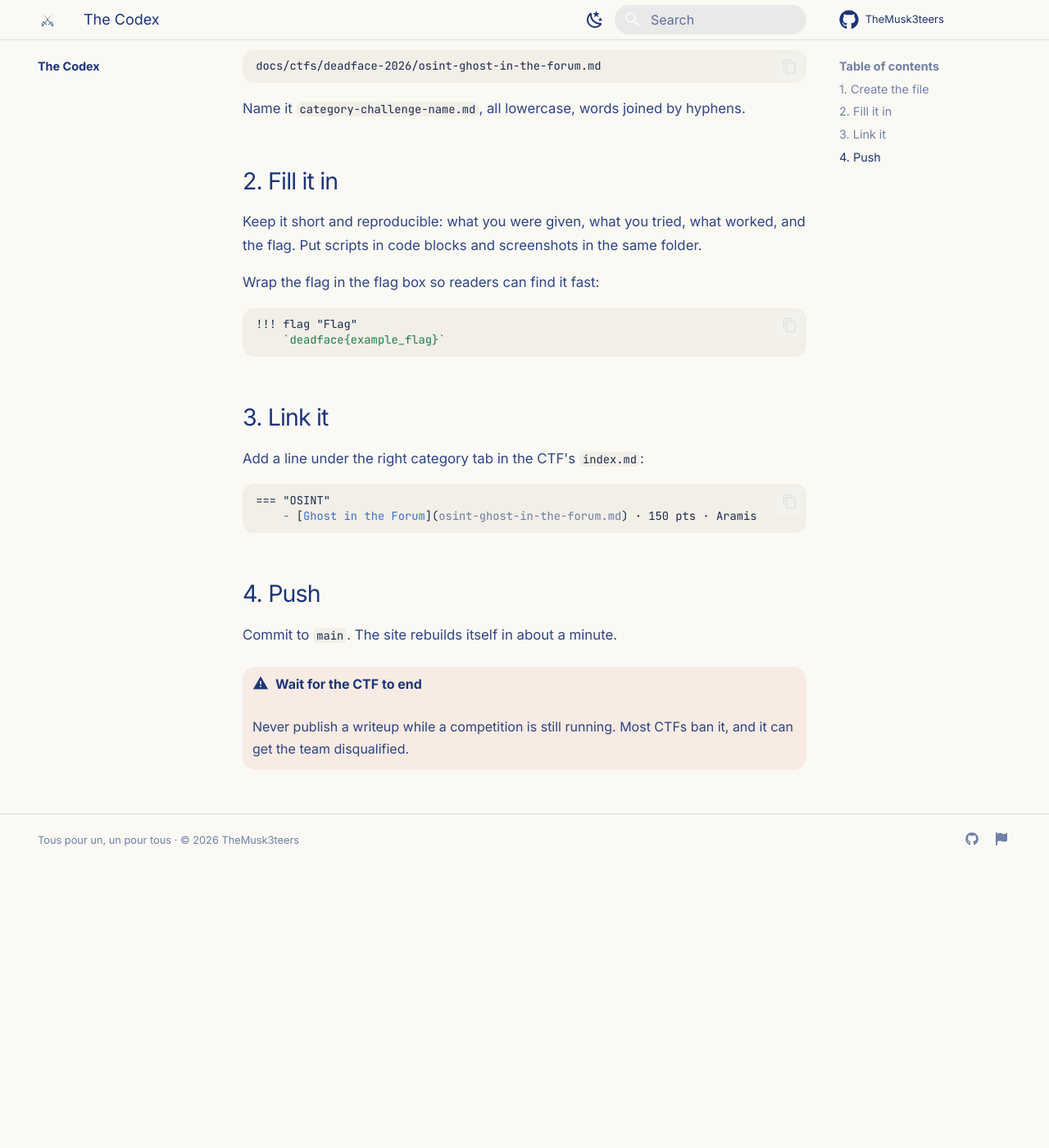
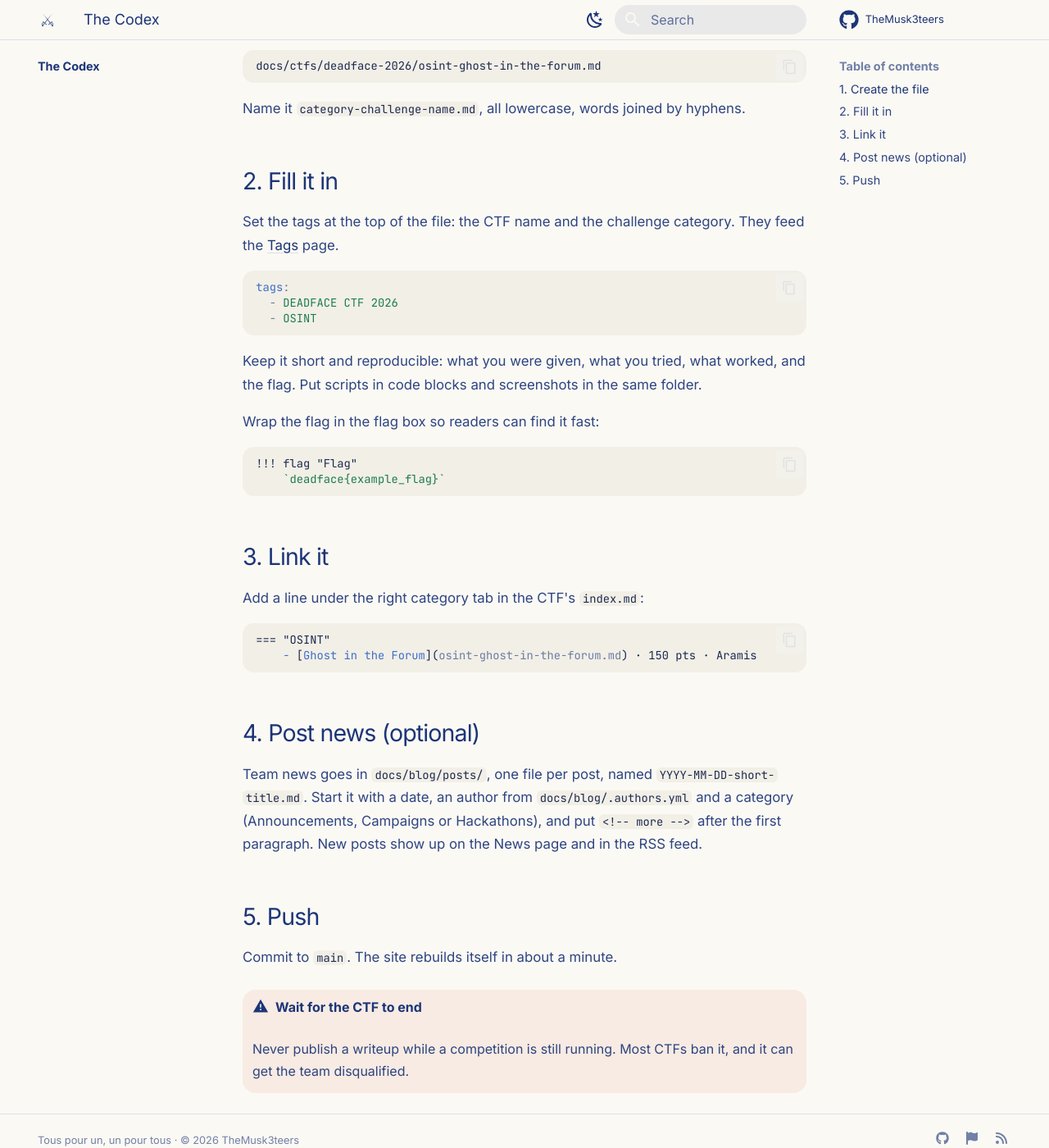
Before and after one commit to TheMusk3teers/TheMusk3teers.github.io, an MkDocs documentation site: the page built from docs/contributing.md, in a window 1280 px wide and 1400 px high, scrolled down 343 px. Shown: the whole window at 82% size. Built offline with MkDocs 1.6.1 and Material for MkDocs 9.7.7, drawn with Linux system fonts in a browser that asks for light colours; some web fonts are replaced; comment, search, counter and statistics services are not loaded; before the commit the page ends 1372 px from its top, so only the background shows below that.

Commit message:
Add news blog with RSS, tags, social cards and robots.txt
News section built on the Material blog plugin with two first posts, an authors file and Announcements/Campaigns/Hackathons categories. RSS feed for posts via mkdocs-rss-plugin. Tags page and tags in the writeup template. Social preview cards in the crest blue. robots.txt pointing to the sitemap. The deploy workflow installs Cairo and the extra plugins.

````diff
--- /dev/null
+++ b/docs/blog/.authors.yml
@@ -0,0 +1,6 @@
+authors:
+  h0ussamcl4p:
+    name: H0ussamCl4p
+    description: Captain
+    avatar: https://github.com/H0ussamCl4p.png
+    url: https://github.com/H0ussamCl4p
--- a/docs/contributing.md
+++ b/docs/contributing.md
@@ -18,6 +18,14 @@ Name it `category-challenge-name.md`, all lowercase, words joined by hyphens.
 
 ## 2. Fill it in
 
+Set the tags at the top of the file: the CTF name and the challenge category. They feed the [Tags](tags.md) page.
+
+```yaml
+tags:
+  - DEADFACE CTF 2026
+  - OSINT
+```
+
 Keep it short and reproducible: what you were given, what you tried, what worked, and the flag. Put scripts in code blocks and screenshots in the same folder.
 
 Wrap the flag in the flag box so readers can find it fast:
@@ -36,7 +44,11 @@ Add a line under the right category tab in the CTF's `index.md`:
     - [Ghost in the Forum](osint-ghost-in-the-forum.md) · 150 pts · Aramis
 ```
 
-## 4. Push
+## 4. Post news (optional)
+
+Team news goes in `docs/blog/posts/`, one file per post, named `YYYY-MM-DD-short-title.md`. Start it with a date, an author from `docs/blog/.authors.yml` and a category (Announcements, Campaigns or Hackathons), and put `<!-- more -->` after the first paragraph. New posts show up on the News page and in the RSS feed.
+
+## 5. Push
 
 Commit to `main`. The site rebuilds itself in about a minute.
 
--- /dev/null
+++ b/docs/robots.txt
@@ -0,0 +1,4 @@
+User-agent: *
+Allow: /
+
+Sitemap: https://themusk3teers.github.io/sitemap.xml
--- a/mkdocs.yml
+++ b/mkdocs.yml
@@ -51,6 +51,33 @@ extra:
     - icon: fontawesome/solid/flag
       link: https://ctftime.org/team/452389
       name: TheMusk3teers on CTFtime
+    - icon: fontawesome/solid/rss
+      link: https://themusk3teers.github.io/feed_rss_created.xml
+      name: News RSS feed
+
+plugins:
+  - search
+  - tags
+  - blog:
+      blog_toc: true
+      post_date_format: medium
+      archive_date_format: MMMM yyyy
+      categories_allowed:
+        - Announcements
+        - Campaigns
+        - Hackathons
+  - rss:
+      match_path: "blog/posts/.*"
+      use_git: false
+      date_from_meta:
+        as_creation: date.created
+      categories:
+        - categories
+        - tags
+  - social:
+      cards_layout_options:
+        background_color: "#1c3578"
+        color: "#fbf9f4"
 
 nav:
   - Home: index.md
@@ -58,6 +85,9 @@ nav:
   - Campaigns:
       - ctfs/index.md
       - DEADFACE CTF 2026: ctfs/deadface-2026/index.md
+      - Tags: tags.md
+  - News:
+      - blog/index.md
   - The Codex: contributing.md
 
 markdown_extensions:
````
Also changed, not shown: README.md (+1 -1 lines), docs/blog/index.md (added, +3 -0 lines), docs/blog/posts/2026-10-17-deadface-ctf-2026.md (added, +20 -0 lines), docs/blog/posts/2026-10-17-site-is-live.md (added, +23 -0 lines), docs/ctfs/deadface-2026/index.md (+2 -0 lines), docs/tags.md (added, +11 -0 lines), templates/writeup.md (+4 -1 lines), 1 other file.
